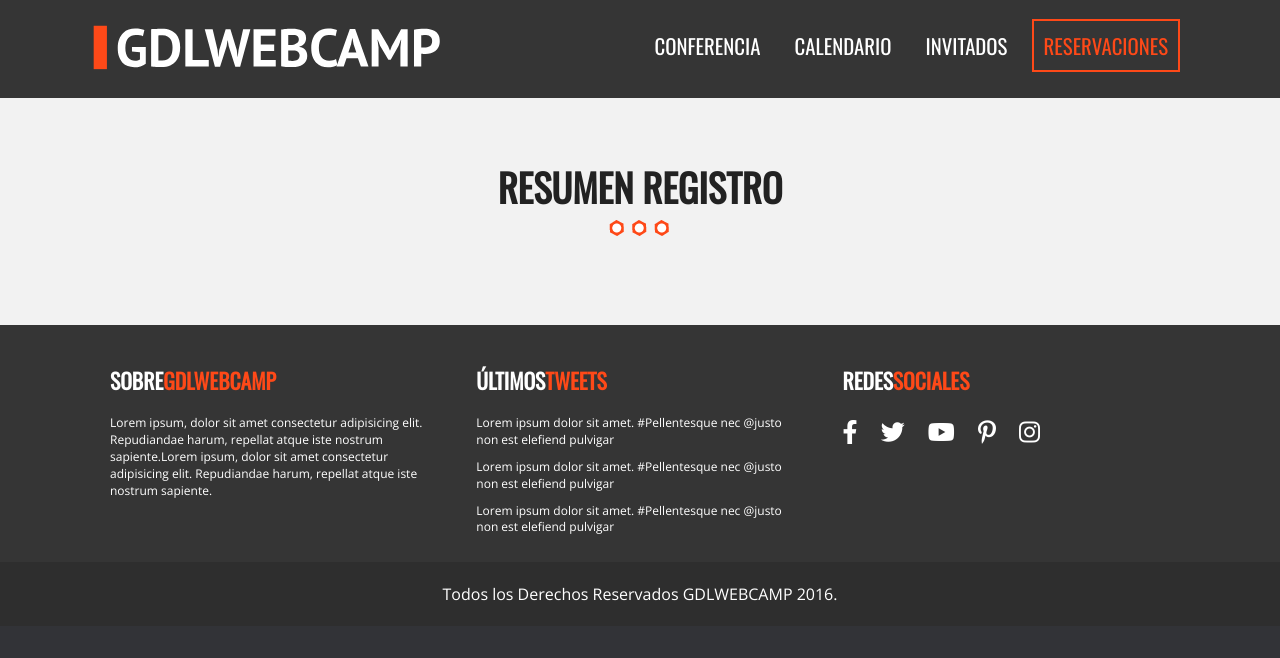
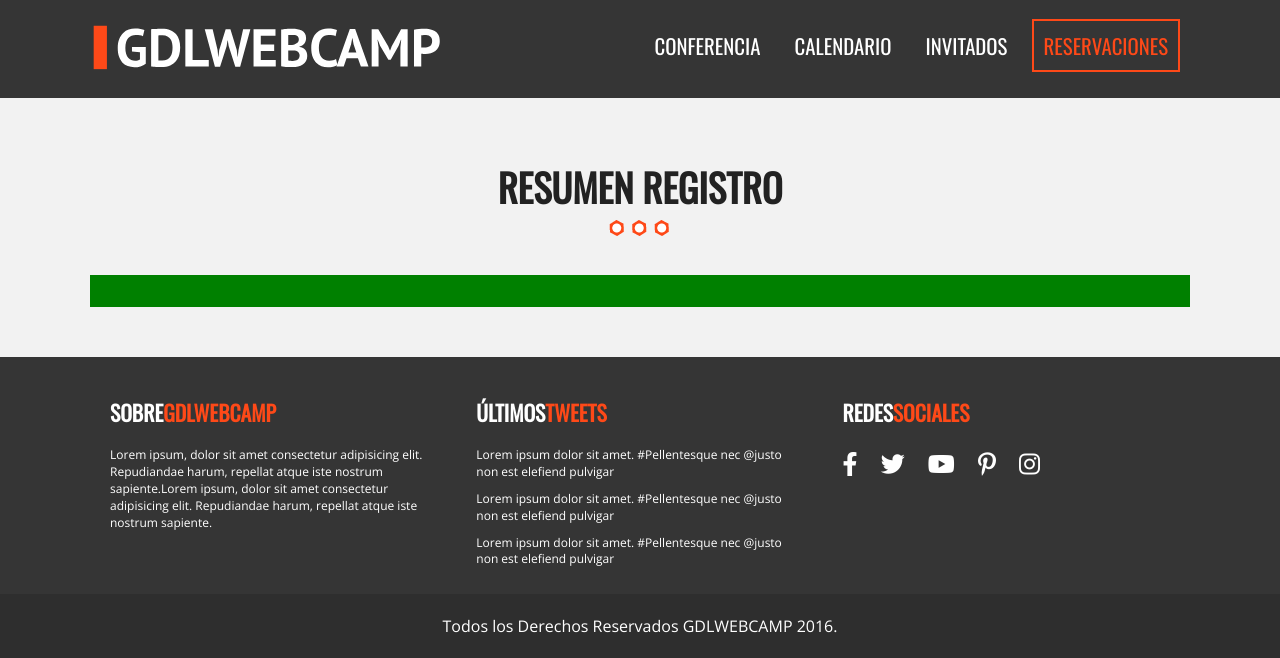
Before and after one commit to marianalG0/Proyecto, a PHP site: page /validar_registro.php in a window 1280 px wide. Shown: the part 801-1459 px from the top of the page. Before the commit the page ends 1402 px from the top, so only its background shows below. Run offline with PHP 8.4, Linux system fonts and the light colour scheme; some libraries are stand-ins or nearby versions.

Commit message:
Alerta de exito

```diff
--- a/css/main.css
+++ b/css/main.css
@@ -1126,6 +1126,16 @@ div.cboxElement{
   padding: 30px!important;
   text-align: center;
 }
+/*Para la alerta de exito*/
+.alerta{
+  text-align: center;
+  background-color: green;
+  padding: 1rem 0;
+  color: #ffffff;
+  text-transform: uppercase;
+  font-size: 1.3rem;
+
+}
 
 /* ==========================================================================
    Helper classes
--- a/validar_registro.php
+++ b/validar_registro.php
@@ -29,7 +29,7 @@
     <?php include_once 'includes/templates/header.php'; ?>
     <section class="seccion contenedor">
     <h2>Resumen Registro</h2>
-
+        <div class="alerta">
         <?php if (isset($_GET['exitoso'])):
         if($_GET['exitoso'] == "1"):
                 echo "Registro Exitoso";
@@ -37,7 +37,7 @@
         endif;
     endif; ?>
 
-
+    </div>
     </section>
 
     <?php include_once 'includes/templates/footer.php'; ?>
```
